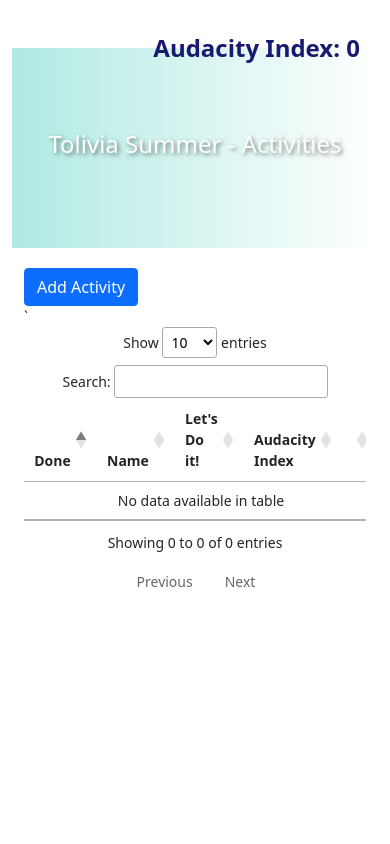
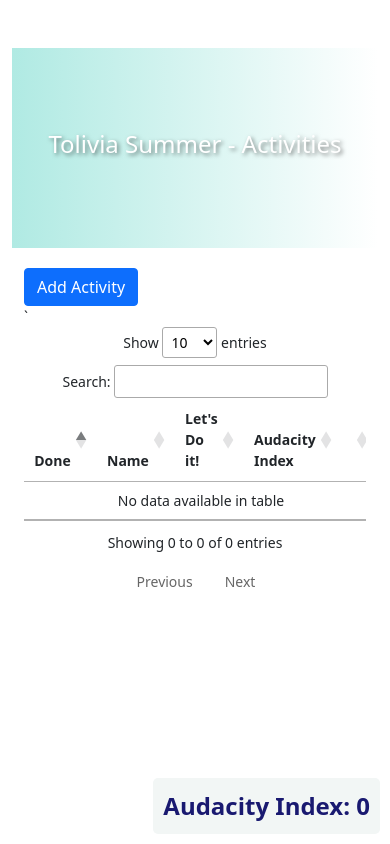
Before and after one commit to Trafire/july, a Django app: page / in a window 390 px wide. Run offline with Django 5.2, Linux system fonts and the light colour scheme; data that the repository does not hold is empty; some libraries are stand-ins or nearby versions.

Commit message:
Improve responsiveness

```diff
--- a/trinity/static/trinity/styles.css
+++ b/trinity/static/trinity/styles.css
@@ -1,12 +1,17 @@
+body {
+    padding-bottom: 100px;
+}
 .dare-rating-box {
-    position: absolute;
-    top: 10px;
+    position: fixed;
+    bottom: 10px;
     right: 10px;
-    padding: 20px; /* Increase padding */
+    padding: 10px; /* Increase padding */
     border-radius: 5px;
     color: #191970; /* Change text color */
     font-size: 24px; /* Increase font size */
     font-weight: bold;
+    z-index: 999;
+    background: #f2f6f5;
 
 }
 .banner {
@@ -17,6 +22,7 @@
     align-items: center;
     /* Add a subtle gradient background */
     background-image: linear-gradient(to right, #b0eae3, #FFFFFF);
+
 }
 
 .banner-title {
```
